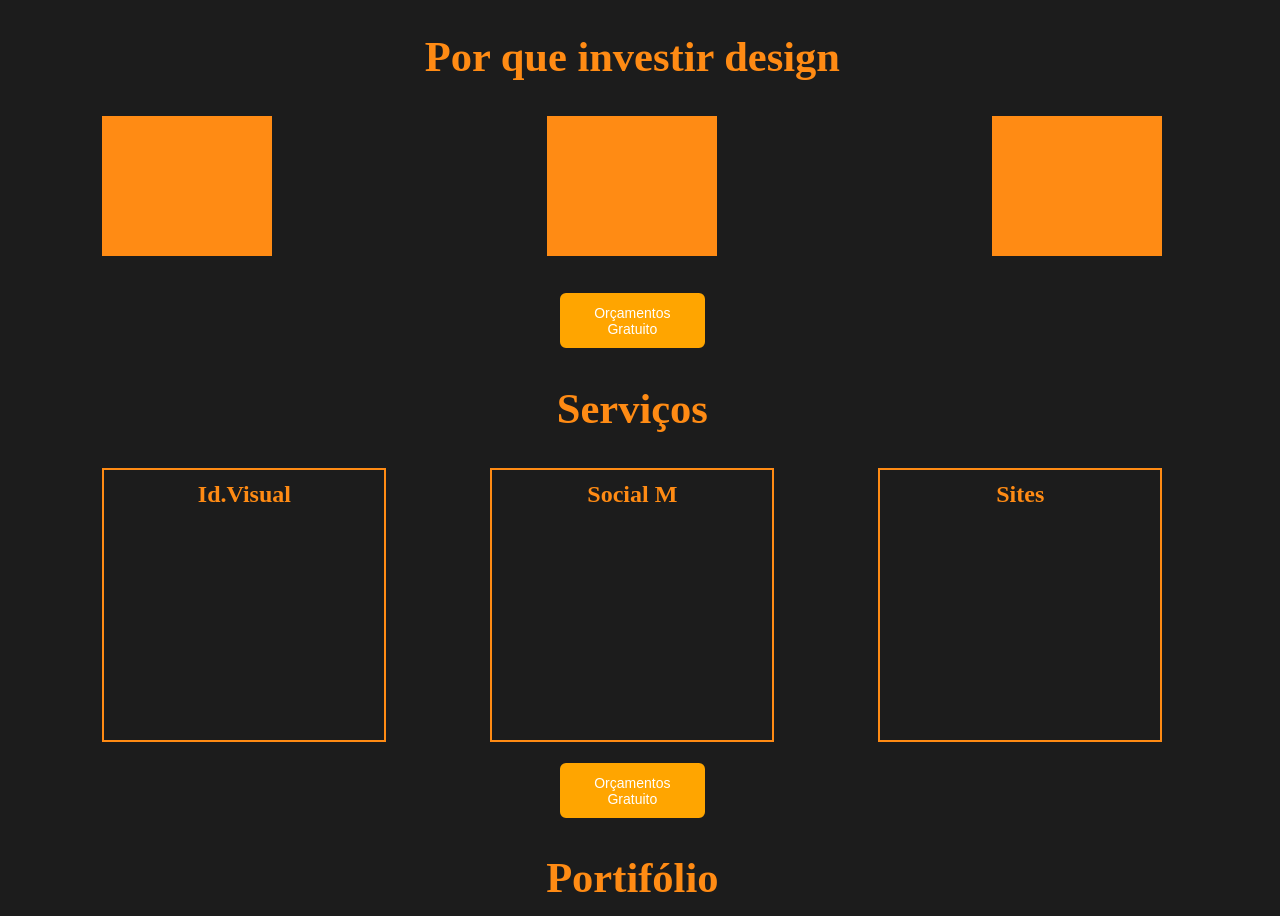
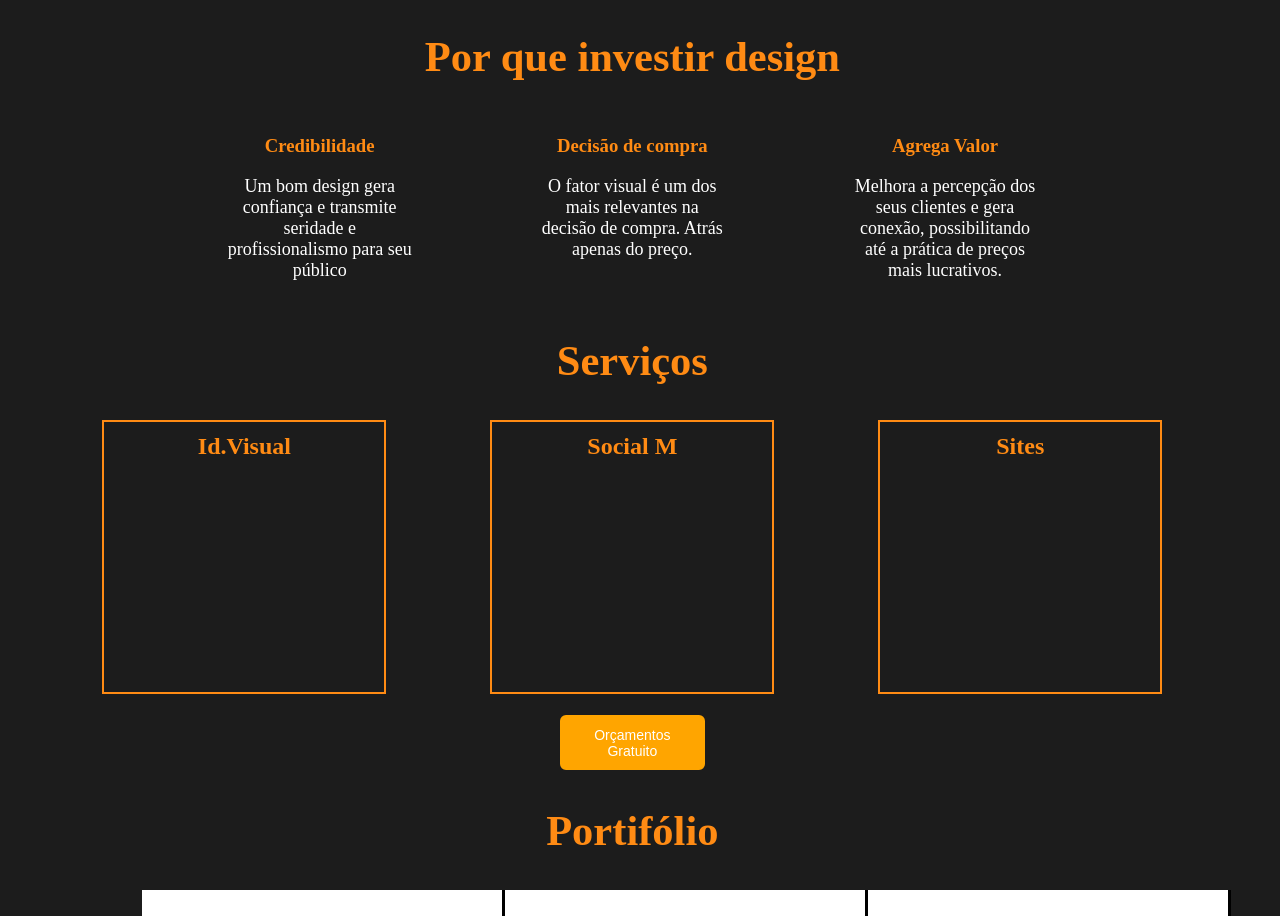
Before and after one commit to mazzillio/lannding-igneo, a React app in the folder igneo/: page / in a window 1280 px wide. Shown: the part 934-1850 px from the top of the page. Built offline with nearby package versions, Linux system fonts and the light colour scheme.

Commit message:
Manuntenção no porque investir design

```diff
--- a/igneo/src/Componets/BlocoDesign/blocoDesign.js
+++ b/igneo/src/Componets/BlocoDesign/blocoDesign.js
@@ -1,9 +1,10 @@
 import styles from './blocoDesign.module.css'
 
 
-export default function BlocoDesign()
+export default function BlocoDesign({title,text})
 {
     return <div className={styles.box}>
-
+            <h3>{title}</h3>
+            <p>{text}</p>
     </div>
 }
--- a/igneo/src/Componets/BlocoDesign/blocoDesign.module.css
+++ b/igneo/src/Componets/BlocoDesign/blocoDesign.module.css
@@ -1,5 +1,13 @@
 .box{
-    width:170px;
-    height:140px;
-    background-color: var(--primary-color);
+    width:18%;
+    height:15%;
+
 }
+h3{
+    color:var(--primary-color)
+}
+p{
+    min-height: 15%;
+    text-justify: center;
+    font-size: 18px;
+}
--- a/igneo/src/Views/Porque/porqueDesign.js
+++ b/igneo/src/Views/Porque/porqueDesign.js
@@ -7,11 +7,31 @@ export default function PorqueDesign()
     return <section className={styles.design}>
         <h2 className="title">Por que investir design</h2>
         <div className={styles.block}>
-            <BlocoDesign/>
-            <BlocoDesign/>
-            <BlocoDesign/>
+            <BlocoDesign
+                title="Credibilidade"
+                text={`Um bom design gera
+                       confiança e transmite
+                       seridade e profissionalismo
+                       para seu público
+                    `}
+            />
+            <BlocoDesign
+                title="Decisão de compra"
+                text={`O fator visual é um dos
+                       mais relevantes na decisão
+                       de compra. Atrás apenas
+                       do preço.
+                    `}
+            />
+            <BlocoDesign
+                title="Agrega Valor"
+                text={`Melhora a percepção dos
+                       seus clientes e gera conexão,
+                       possibilitando até a prática
+                       de preços mais lucrativos.
+                    `}
+            />
 
         </div>
-        <BtnOrcamento/>
     </section>
 }
--- a/igneo/src/Views/Porque/porqueDesign.module.css
+++ b/igneo/src/Views/Porque/porqueDesign.module.css
@@ -4,6 +4,6 @@
 .block{
     display: flex;
     flex-direction: row;
-    justify-content: space-between;
+    justify-content: space-evenly;
     margin-bottom: 3.5%;
 }
--- a/igneo/src/Views/Servicos/servicos.js
+++ b/igneo/src/Views/Servicos/servicos.js
@@ -8,7 +8,10 @@ export default function Servicos()
     return <section className={styles.servicos} id='servicos'>
         <h2 className="title">Serviços</h2>
         <div className={styles.conteudoServicos}>
-            <CardServicos titulo="Id.Visual"/>
+            <CardServicos
+                titulo="Id.Visual"
+                texto={``}
+            />
             <CardServicos titulo="Social M"/>
             <CardServicos titulo="Sites"/>
         </div>
```
